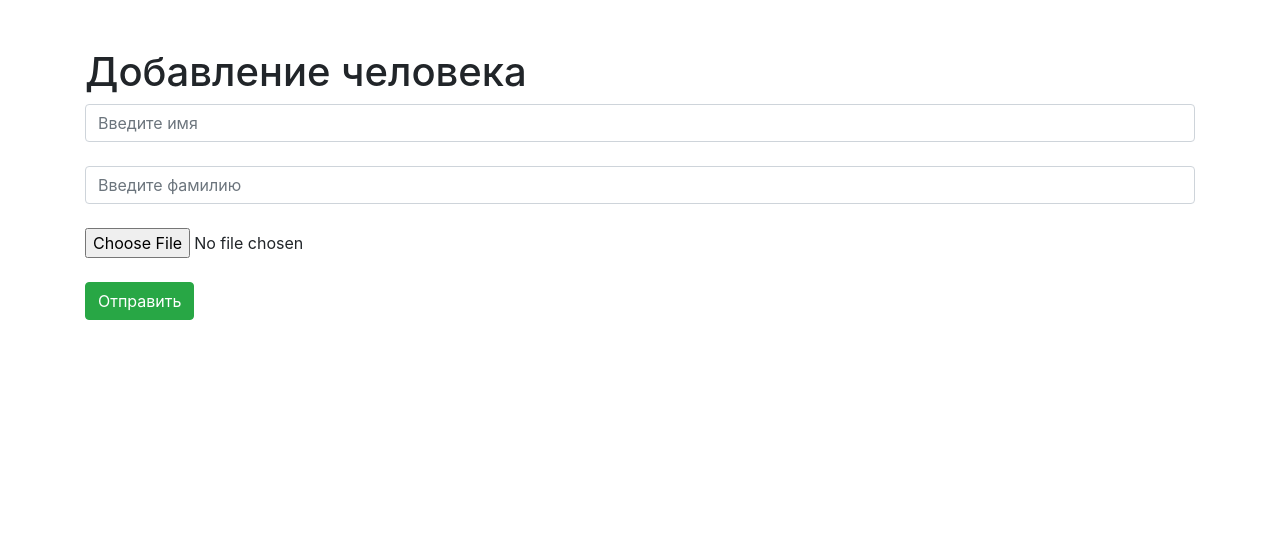
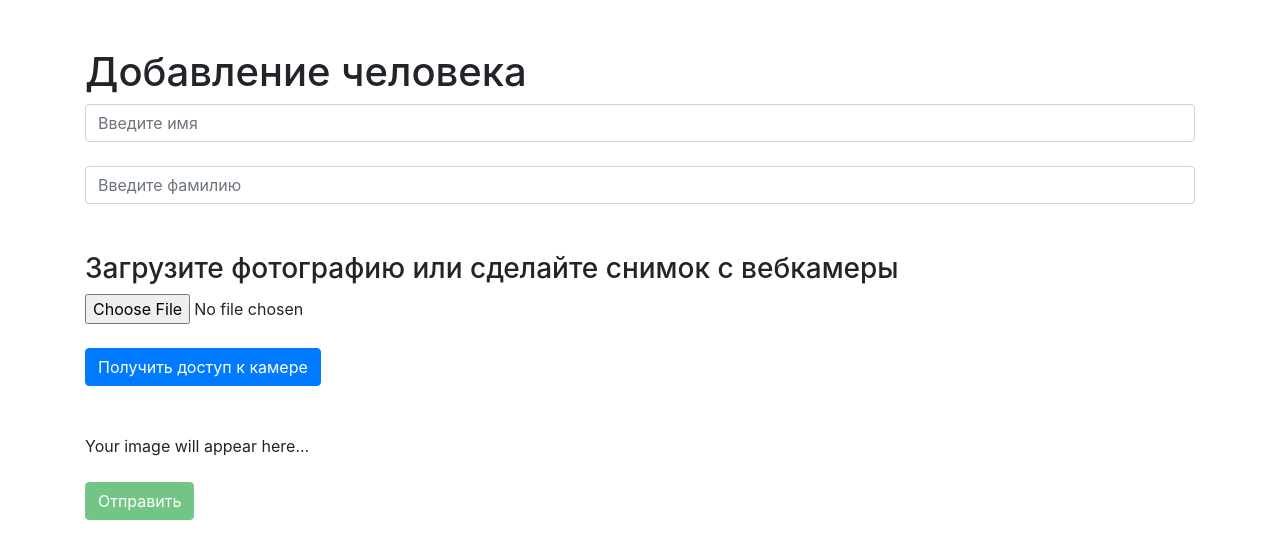
Before and after one commit to orus-kade/Faces, a Flask app: page /person/add in a window 1280 px wide. Shown: the part 48-607 px from the top of the page. Run offline with Flask 2, Linux system fonts and the light colour scheme; some libraries are stand-ins or nearby versions.

Commit message:
add photo or web to add_person.html

```diff
--- a/app.py
+++ b/app.py
@@ -48,9 +48,11 @@ def add_person():
     if request.method == "POST" and form.validate():
         first_name = request.form['first_name']
         second_name = request.form['second_name']
-        file_storage = request.files['photo']
-        file_storage.save('temp_photos/{}'.format(file_storage.filename))
-        file_storage.close()
+        b64_string = request.form['photo_hidden']
+        image_data = bytes(b64_string, encoding="ascii")
+        # TODO добавить идентификатор для файла
+        with open("temp_photos/imageToSave.jpg", "wb") as fh:
+            fh.write(base64.decodebytes(image_data))
         embedding = Embeddings(first_name=first_name, second_name=second_name)
         try:
             db.session.add(embedding)
@@ -100,9 +102,7 @@ def cam_func():
     if request.method == "POST":
         b64_string = request.form['cam_photo']
         image_data = bytes(b64_string, encoding="ascii")
-        # im = Image.open(BytesIO(base64.b64decode(image_data)))
-        # im.save('temp_photos/imageToSave.jpg')
-
+        # TODO добавить идентификатор для файла
         with open("temp_photos/imageToSave.jpg", "wb") as fh:
             fh.write(base64.decodebytes(image_data))
     return render_template("webcam_exp.html")
--- a/forms.py
+++ b/forms.py
@@ -1,9 +1,9 @@
-from wtforms import StringField, validators, Form
-from flask_wtf import FlaskForm
+from wtforms import StringField, validators, Form, HiddenField
 from flask_wtf.file import FileField, FileRequired
 
 
 class AddPersonForm(Form):
     first_name = StringField('first_name', [validators.InputRequired()])
     second_name = StringField('second_name', [validators.InputRequired()])
-    photo = FileField('photo')
+    photo_hidden = HiddenField('photo_hidden', [validators.InputRequired()])
+    # photo = FileField('photo')
--- a/static/css/main.css
+++ b/static/css/main.css
@@ -1,8 +1,14 @@
-nav {
+nav#header_bar {
     background: black;
 }
 
-.text-dark {
+
+a#my_link{
     color: #89c4ff!important;
     text-decoration: none;
 }
+
+a#my_link:hover{
+    color: #ffffff!important;
+    text-decoration: none;
+}
--- a/templates/add_person.html
+++ b/templates/add_person.html
@@ -5,14 +5,71 @@
 {% endblock %}
 
 {% block body %}
+
+	<!-- First, include the Webcam.js JavaScript Library -->
+	<script type="text/javascript" src="/static/jss/webcam.min.js"></script>
+	<!-- Configure a few settings and attach camera -->
+	<script language="JavaScript">
+		Webcam.set({
+			width: 320,
+			height: 240,
+			image_format: 'jpeg',
+			jpeg_quality: 90
+		});
+	</script>
 <div class="container mt-5">
     <h1>Добавление человека</h1>
     <form method="post" enctype="multipart/form-data">
         {{ form.first_name(class_="form-control", placeholder="Введите имя") }}<br>
         {{ form.second_name(placeholder="Введите фамилию", class_="form-control") }}<br>
-        {{ form.photo(class="form-control-file") }}<br>
-<!--        <input type="file" name="photo" id="photo" class="form-control-file"><br>-->
-        <input type="submit" class="btn btn-success" value="Отправить">
+        {{ form.photo_hidden() }}<br>
+        {% if form.photo_hidden.errors|length > 0 %}
+            <p>Изображение не добавлено!!!</p><br>
+        {% endif%}
+        <h3>Загрузите фотографию или сделайте снимок с вебкамеры</h3>
+        <input type="file" id="'photo" name="photo" onchange="handleFiles(this.files)" class="form-control-file"><br>
+        <input type="button" id="camera_access" value="Получить доступ к камере" onClick="setup()" class="btn btn-primary"><br>
+        <div id="my_camera"></div><br>
+        <input type="button" id="take_snap" value="Сделать снимок" onClick="take_snapshot()" style="display:none" class="btn btn-primary"><br>
+        <div id="results">Your image will appear here...</div><br>
+        <input type="submit" id="button" value="Отправить" disabled="disabled" class="btn btn-success"><br>
     </form>
 </div>
+
+<script language="JavaScript">
+            function handleFiles(files) {
+                var reader = new FileReader();
+
+                reader.onload = function (e) {
+                    document.getElementById('results').innerHTML =
+                        '<h2>Ваше изображение:</h2>' +
+                        '<img src="'+e.target.result+'" class="img-fluid rounded mx-auto d-block"/>';
+                    var raw_image_data =  e.target.result.replace(/^data\:image\/\w+\;base64\,/, '');
+                    document.getElementById('photo_hidden').value = raw_image_data;
+                    document.getElementById('button').disabled = false;
+                }
+
+                reader.readAsDataURL(files[0]);
+            }
+
+            function setup() {
+                    document.getElementById('camera_access').style= "display:none"
+                    document.getElementById('take_snap').style= ""
+                    Webcam.reset();
+                    Webcam.attach( '#my_camera' );
+                }
+            function take_snapshot() {
+                // take snapshot and get image data
+                Webcam.snap( function(data_uri) {
+                    // display results in page
+                    var raw_image_data = data_uri.replace(/^data\:image\/\w+\;base64\,/, '');
+                    document.getElementById('photo_hidden').value = raw_image_data;
+                    document.getElementById('button').disabled = false;
+                    document.getElementById('results').innerHTML =
+                        '<h2>Ваше изображение:</h2>' +
+                        '<img src="'+data_uri+'" class="img-fluid rounded mx-auto d-block"/>';
+                } );
+            }
+    </script>
+
 {% endblock %}
--- a/templates/base.html
+++ b/templates/base.html
@@ -5,18 +5,18 @@
     <meta name="viewport"
           content="width=device-width, user-scalable=no, initial-scale=1.0, maximum-scale=1.0, minimum-scale=1.0">
     <meta http-equiv="X-UA-Compatible" content="ie=edge">
-    <link rel="shortcut icon" type="image/x-icon" href="static/img/ico.png"css >
+    <link rel="shortcut icon" type="image/x-icon" href="/static/img/ico.png"css >
     <link rel="stylesheet" href="https://stackpath.bootstrapcdn.com/bootstrap/4.5.0/css/bootstrap.min.css">
     <link rel="stylesheet" href="{{url_for('static', filename='css/main.css')}}">
     <title>{% block title%}{% endblock %}</title>
 </head>
 <body>
-    <nav class="site-header sticky-top py-1">
+    <nav class="site-header sticky-top py-1" id="header_bar">
       <div class="container d-flex flex-column flex-md-row justify-content-between">
-          <a class="p-2 text-dark" href="/home">Главная</a>
-          <a class="p-2 text-dark" href="/person/add">Добавление человека</a>
-          <a class="p-2 text-dark" href="/person/saved">Сохраненные люди</a>
-          <a class="p-2 text-dark" href="/about">О проекте</a>
+          <a class="p-2 text-dark" href="/home" id="my_link">Главная</a>
+          <a class="p-2 text-dark" href="/person/add" id="my_link">Добавление человека</a>
+          <a class="p-2 text-dark" href="/person/saved" id="my_link">Сохраненные люди</a>
+          <a class="p-2 text-dark" href="/about" id="my_link">О проекте</a>
       </div>
     </nav>
     {% block body%}{% endblock %}
--- a/templates/index.html
+++ b/templates/index.html
@@ -6,7 +6,7 @@
 
 {% block body %}
 	<!-- First, include the Webcam.js JavaScript Library -->
-	<script type="text/javascript" src="static/jss/webcam.min.js"></script>
+	<script type="text/javascript" src="/static/jss/webcam.min.js"></script>
 	<!-- Configure a few settings and attach camera -->
 	<script language="JavaScript">
 		Webcam.set({
--- a/templates/webcam_exp.html
+++ b/templates/webcam_exp.html
@@ -13,7 +13,7 @@
 	<div id="my_camera"></div>
 
 	<!-- First, include the Webcam.js JavaScript Library -->
-	<script type="text/javascript" src="static/jss/webcam.min.js"></script>
+	<script type="text/javascript" src="/static/jss/webcam.min.js"></script>
 
 	<!-- Configure a few settings and attach camera -->
 	<script language="JavaScript">
```
Also changed, not shown: face.db.
